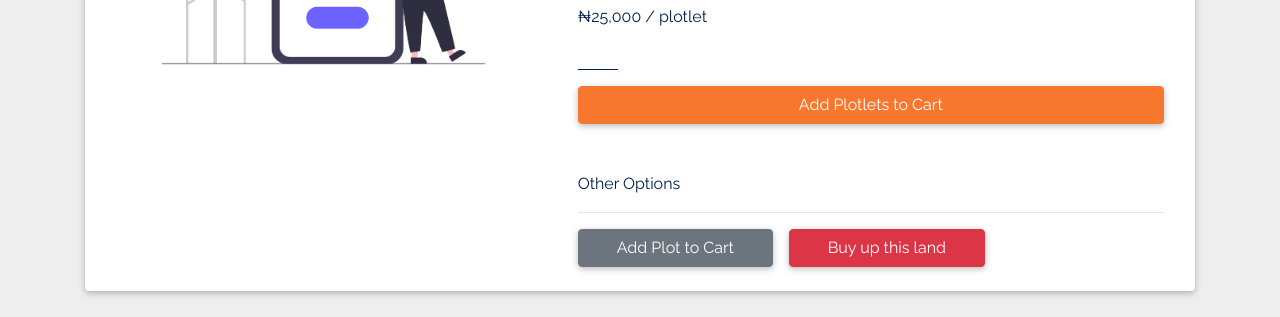
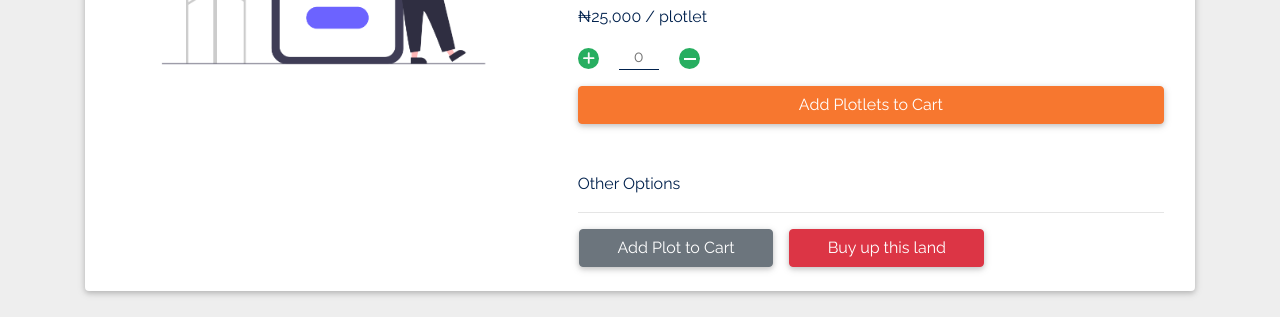
Before and after one commit to godwin-kachi/buyland, a plain HTML site: page product-overview.html in a window 1280 px wide. Shown: the part 383-700 px from the top of the page. Drawn offline with nearby package versions, Linux system fonts and the light colour scheme; files that its build step writes are made by us from their sources.

Commit message:
add increase and decrease buttons for the quantity adjuster

```diff
--- a/product-overview.html
+++ b/product-overview.html
@@ -186,7 +186,9 @@
                   <p>&#8358;25,000 / plotlet</p>
                   <form>
                     <div class="form-group">
-                      <input type="tel" class="input-counter">
+                      <img src="./assets/imgs/svgs/plus.svg" alt="" class="" onclick="document.querySelector('.input-counter').value++">
+                      <input type="tel" class="input-counter mx-3" placeholder="0" >
+                      <img src="./assets/imgs/svgs/minus.svg" alt="" class="" onclick="document.querySelector('.input-counter').value--">
                     </div>
                     <div class="">
                       <button class="btn btn-block z-depth-1 btn-orange">Add Plotlets to Cart</button>
@@ -194,8 +196,8 @@
                     <div class="mt-5">
                       <p>Other Options</p>
                       <hr>
-                      <div class="d-flex">
-                        <button class="btn col-lg-4 mr-3 btn-block z-depth-1 btn-secondary">Add Plot to Cart</button>
+                      <div class="row px-3">
+                        <button class="btn col-lg-4 mr-lg-3 btn-block z-depth-1 btn-secondary">Add Plot to Cart</button>
                         <button class="btn mt-lg-0 col-lg-4 btn-block z-depth-1 btn-danger">Buy up this land</button>
                       </div>
                     </div>
@@ -230,6 +232,7 @@
 
    <!-- Initialize Swiper -->
 
+
   <script src="./assets/js/daniel.js"></script>
   <script src="./assets/js/index.js"></script>
 </body>
```
Also changed, not shown: assets/imgs/svgs/delete.svg (added), assets/imgs/svgs/minus.svg (added), assets/imgs/svgs/phone-call.svg (added), assets/imgs/svgs/plus.svg (added).
